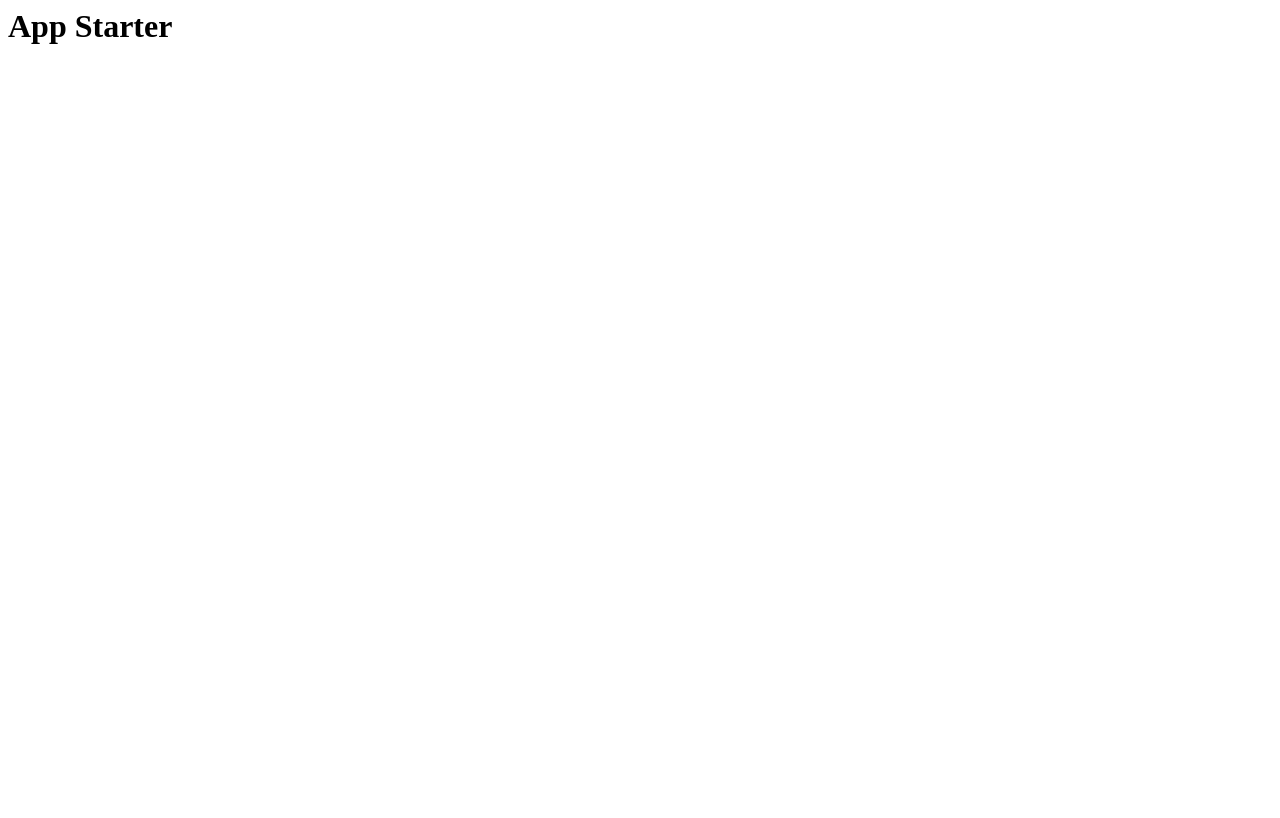
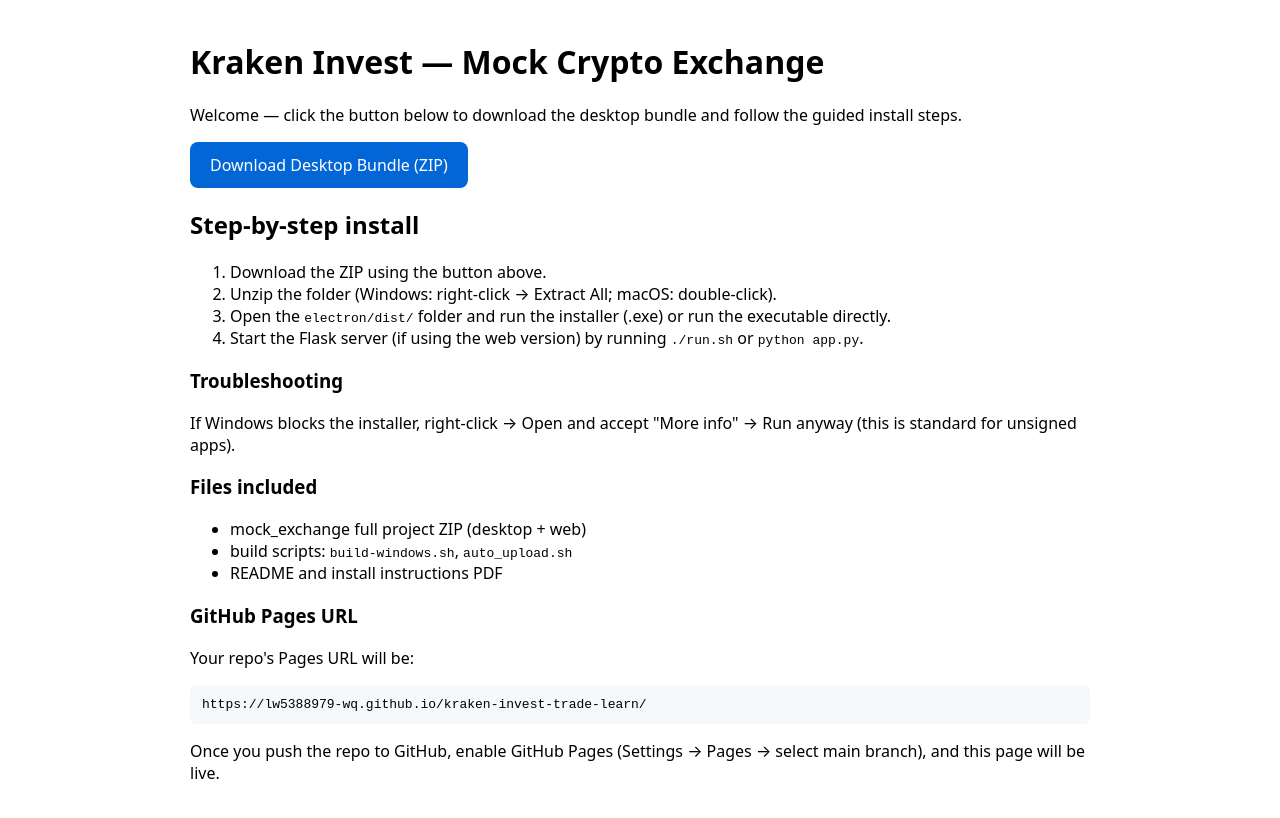
Before and after one commit to qyz4ppk5fb-bit/kraken-invest-trade-learn, a plain HTML site: page index.html in a window 1280 px wide. Drawn offline with Linux system fonts and the light colour scheme.

Commit message:
Add files via upload

```diff
--- a/index.html
+++ b/index.html
@@ -1 +1,38 @@
-<html><body><h1>App Starter</h1></body></html>
+<!doctype html>
+<html lang="en">
+<head>
+  <meta charset="utf-8">
+  <meta name="viewport" content="width=device-width,initial-scale=1">
+  <title>Kraken Invest - Mock Exchange Download</title>
+  <style>
+    body { font-family: system-ui, -apple-system, Roboto, 'Segoe UI', Arial; max-width: 900px; margin: 40px auto; padding: 0 16px; }
+    .hero { display:flex; align-items:center; gap:20px; }
+    .btn { display:inline-block; background:#0366d6; color:white; padding:12px 20px; border-radius:8px; text-decoration:none; }
+    pre.instructions { background:#f6f8fa; padding:12px; border-radius:6px; }
+  </style>
+</head>
+<body>
+  <h1>Kraken Invest — Mock Crypto Exchange</h1>
+  <p>Welcome — click the button below to download the desktop bundle and follow the guided install steps.</p>
+  <p><a class="btn" href="https://lw5388979-wq.github.io/kraken-invest-trade-learn/release/mock_exchange_bundle_full_release.zip" download>Download Desktop Bundle (ZIP)</a></p>
+  <h2>Step-by-step install</h2>
+  <ol>
+    <li>Download the ZIP using the button above.</li>
+    <li>Unzip the folder (Windows: right-click → Extract All; macOS: double-click).</li>
+    <li>Open the <code>electron/dist/</code> folder and run the installer (.exe) or run the executable directly.</li>
+    <li>Start the Flask server (if using the web version) by running <code>./run.sh</code> or <code>python app.py</code>.</li>
+  </ol>
+  <h3>Troubleshooting</h3>
+  <p>If Windows blocks the installer, right-click → Open and accept "More info" → Run anyway (this is standard for unsigned apps).</p>
+  <h3>Files included</h3>
+  <ul>
+    <li>mock_exchange full project ZIP (desktop + web)</li>
+    <li>build scripts: <code>build-windows.sh</code>, <code>auto_upload.sh</code></li>
+    <li>README and install instructions PDF</li>
+  </ul>
+  <h3>GitHub Pages URL</h3>
+  <p>Your repo's Pages URL will be:</p>
+  <pre class="instructions">https://lw5388979-wq.github.io/kraken-invest-trade-learn/</pre>
+  <p>Once you push the repo to GitHub, enable GitHub Pages (Settings → Pages → select main branch), and this page will be live.</p>
+</body>
+</html>
```
Also changed, not shown: README-GITHUB.md (added), README.md, 3 other files.
